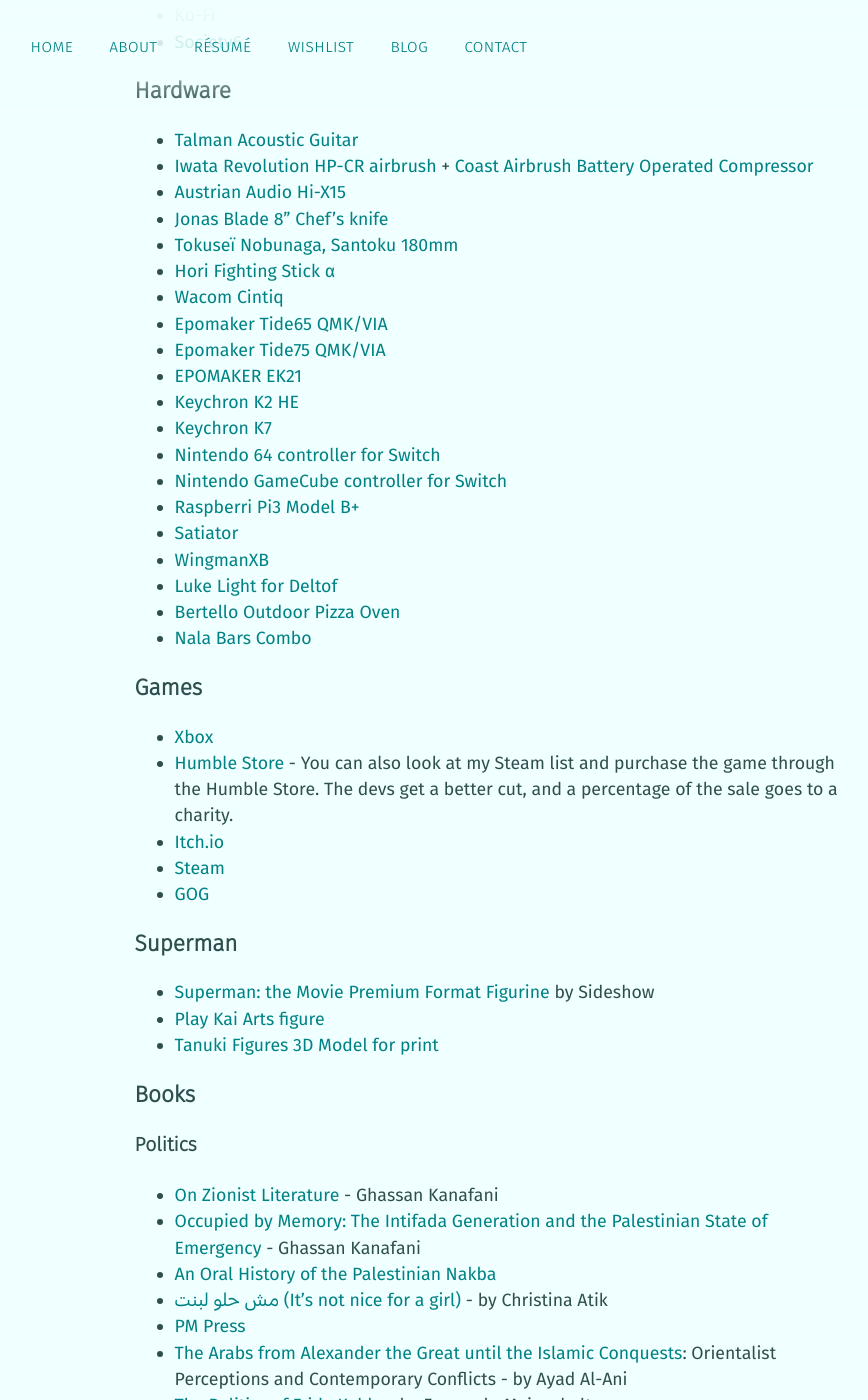
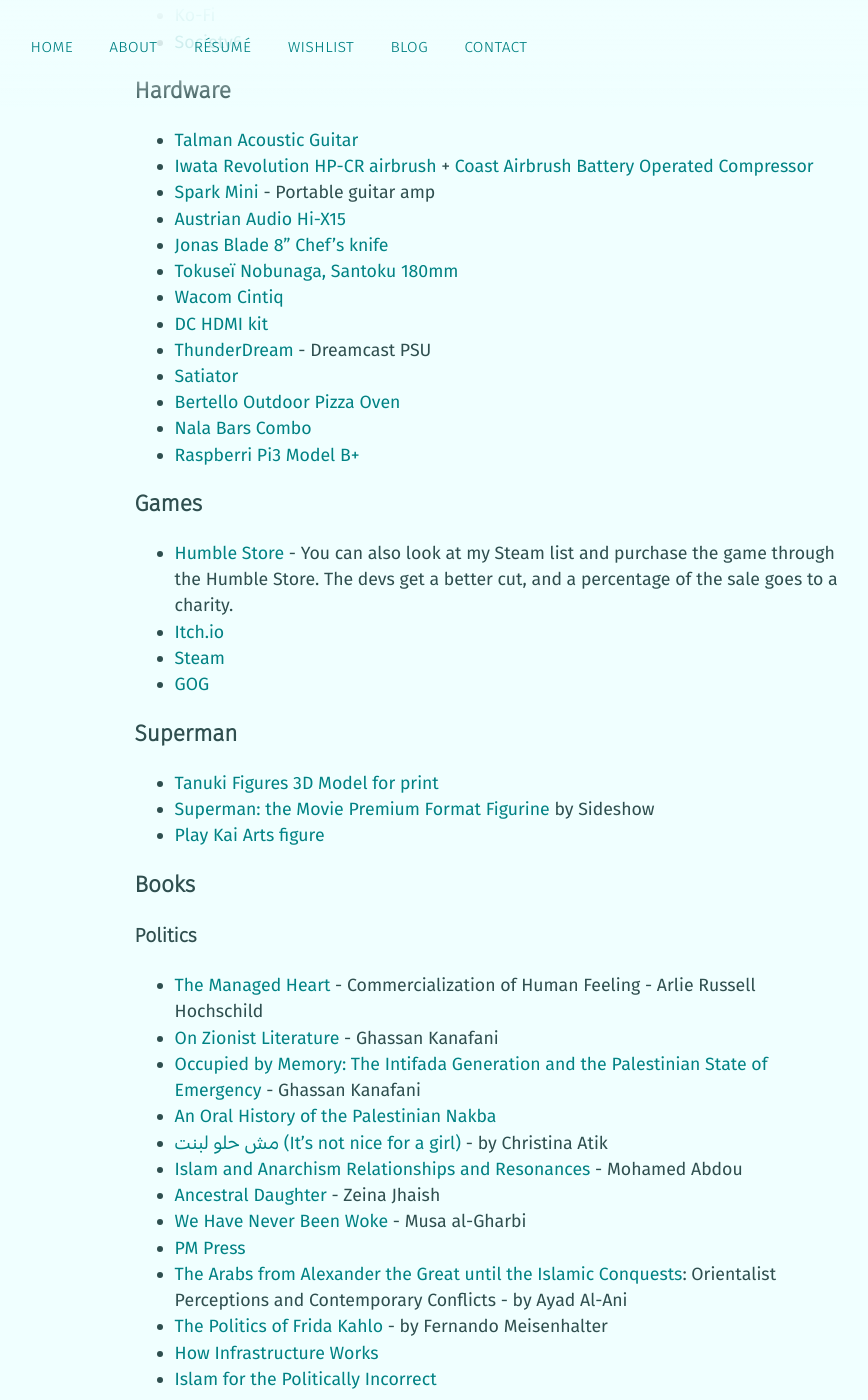
Before and after one commit to mstfacmly/mstfacmly.github.io, a Jekyll site: the page built from wishlist.md, in a window 1280 px wide and 1400 px high, scrolled down 293 px. Shown: the whole window, without its empty margins (147-1015 px from the left). Built offline with Jekyll 4.4.1, drawn with Linux system fonts in a browser that asks for light colours; nearby versions of some CDN libraries; a script that is not in the unit is left out; some of the changed text lies outside the part shown.

Commit message:
update wishlist

```diff
--- a/wishlist.md
+++ b/wishlist.md
@@ -6,62 +6,78 @@
 We all have things we want or need. In case you're feeling extra-generous or need gift ideas, here's my general wishlist.
 
 ### Patronage
+
 You can support me financially through these means
 * [Patreon](https://patreon.com/mstfacmly)
 * [Ko-Fi](https://ko-fi.com/mstfacmly)
 * [Society6](https://society6.com/mstfacmly)
 
 ### Hardware
+
 * [Talman Acoustic Guitar](https://www.ibanez.com/na/products/detail/tcy12e_2y_09.html)
 * [Iwata Revolution HP-CR airbrush](https://www.coastairbrush.com/proddetail.asp?prod=Revolution_HP-CR) + [Coast Airbrush Battery Operated Compressor](https://www.coastairbrush.com/proddetail.asp?prod=Coast_Airbrush_Battery_Operated_Compressor)
+* [Spark Mini](https://ca.positivegrid.com/products/spark-mini?variant=43337981984802) - Portable guitar amp
 * [Austrian Audio Hi-X15](http://economik.com/austrian-audio/hi-x15/)
 * [Jonas Blade 8" Chef's knife](https://jonasblade.com/product/8-chefs-knife/)
 * [Tokuseï Nobunaga, Santoku 180mm](https://www.lemouleur.com/couteaujaponais/tokusei-nobunaga-gyuto-180)
-* [Hori Fighting Stick α](https://stores.horiusa.com/fighting-stick-designed-for-xbox-series-x-s-xbox-one/)
 * [Wacom Cintiq](https://wacom.com/en-us/products/pen-displays/wacom-cintiq-pro-24)
+* [DC HDMI kit](https://www.pixelfx.co/product-page/dc-hdmi-retro-gem-kit)
+* [ThunderDream](https://thundertronics.net/product/dreamcast-universal-power-supply/) - Dreamcast PSU
+* [Satiator](https://www.satiator.net/Satiator_p_12.html)
+* [Bertello Outdoor Pizza Oven](https://ca.bertello.com/collections/products)
+* [Nala Bars Combo](https://nalamoves.shop/products/nala-bars-combo)
+* [Raspberri Pi3 Model B+](https://www.raspberrypi.org/products/raspberry-pi-3-model-b-plus)
+{%comment%}
+* [GuliKit Switch Joycon replacement](https://www.amazon.ca/dp/B0BPS1ZW1H)
+* [WingmanXB](https://shop.brookaccessory.com/en/products/wingman_xb)
+* [Luke Light for Deltof](https://www.thelukelight.com/collections/frontpage/products/white-tone-usb-light-kit-for-detolf-cabinet)
 * [Epomaker Tide65 QMK/VIA](https://epomaker.com/products/epomaker-tide65-qmk-via?variant=48165728616756)
 * [Epomaker Tide75 QMK/VIA](https://epomaker.com/products/epomaker-tide75-qmk-via?variant=48165716459828)
 * [EPOMAKER EK21](https://epomaker.com/products/epomaker-ek21)
 * [Keychron K2 HE](https://www.keychron.com/products/keychron-k2-he-wireless-magnetic-switch-keyboard)
 * [Keychron K7](https://www.keychron.com/pages/keychron-k7-wireless-mechanical-keyboard)
+* [Hori Fighting Stick α](https://stores.horiusa.com/fighting-stick-designed-for-xbox-series-x-s-xbox-one/)
 * [Nintendo 64 controller for Switch](https://www.nintendo.com/store/products/nintendo-64-controller/)
 * [Nintendo GameCube controller for Switch](https://www.nintendo.com/store/products/gamecube-controller/)
-* [Raspberri Pi3 Model B+](https://www.raspberrypi.org/products/raspberry-pi-3-model-b-plus)
-* [Satiator](https://www.satiator.net/Satiator_p_12.html)
-* [WingmanXB](https://shop.brookaccessory.com/en/products/wingman_xb)
-* [Luke Light for Deltof](https://www.thelukelight.com/collections/frontpage/products/white-tone-usb-light-kit-for-detolf-cabinet)
-* [Bertello Outdoor Pizza Oven](https://ca.bertello.com/collections/products)
-* [Nala Bars Combo](https://nalamoves.shop/products/nala-bars-combo)
-{%comment%}
-* [GuliKit Switch Joycon replacement](https://www.amazon.ca/dp/B0BPS1ZW1H)
 {%endcomment%}
 
 ### Games
-* [Xbox](https://www.microsoft.com/en-ca/store/wishlist)
+
 * [Humble Store](https://www.humblebundle.com/store/wishlist/39099216) - You can also look at my Steam list and purchase the game through the Humble Store. The devs get a better cut, and a percentage of the sale goes to a charity.
 * [Itch.io](https://itch.io/c/41005/wishlist-of-games-i-wish-have-a-linux-release)
 * [Steam](https://store.steampowered.com/wishlist/id/mstfacmly/)
 * [GOG](https://www.gog.com/u/mchamli/wishlist)
+{%comment%}
+* [Xbox](https://www.microsoft.com/en-ca/store/wishlist)
+{%endcomment%}
 
 ### Superman
+
+* [Tanuki Figures 3D Model for print](https://www.patreon.com/TanukiFigures/shop/superman-toon-990333)
 * [Superman: the Movie Premium Format Figurine](https://www.sideshow.com/collectibles/dc-comics-superman-the-movie-sideshow-collectibles-300759) by Sideshow
 * [Play Kai Arts figure](https://www.imaginationhobby.com/en/dc-comics-variant-no-6-superman-9-inch-action-figure-play-arts-kai-square-enix-product-opened-sold-in-store-en.html)
-* [Tanuki Figures 3D Model for print](https://www.patreon.com/TanukiFigures/shop/superman-toon-990333)
 
 ### Books
 
 #### Politics
+
+* [The Managed Heart](https://shop.librairieleuguelionne.com/item/bFRIIM_NfwZdEX_bNVXGUg) - Commercialization of Human Feeling - Arlie Russell Hochschild
 * [On Zionist Literature](https://www.ebb-magazine.com/books/p/on-zionist-literature) - Ghassan Kanafani
 * [Occupied by Memory: The Intifada Generation and the Palestinian State of Emergency](https://mtlshop.drawnandquarterly.com/?q=h.reports.iv&eisbn=DPbziv2lOhv9A4uw8W-2Ew) - Ghassan Kanafani
 * [An Oral History of the Palestinian Nakba](https://www.zedbooks.net/shop/book/an-oral-history-of-the-palestinian-nakba/)
 * [مش حلو لبنت (It’s not nice for a girl)](https://maamoulpress.com/It-s-Not-Nice-For-a-Girl-by-Christina-Atik) - by Christina Atik
+* [Islam and Anarchism Relationships and Resonances](https://www.plutobooks.com/product/islam-and-anarchism/) - Mohamed Abdou
+* [Ancestral Daughter](https://darajapress.com/publication/ancestral-daughter/) - Zeina Jhaish
+* [We Have Never Been Woke](https://press.princeton.edu/books/hardcover/9780691232607/we-have-never-been-woke) - Musa al-Gharbi
 * [PM Press](pmpress.org)
 * [The Arabs from Alexander the Great until the Islamic Conquests](https://www.jadaliyya.com/Details/43125/Ayad-Al-Ani,-The-Arabs-from-Alexander-the-Great-until-the-Islamic-Conquests-Orientalist-Perceptions-and-Contemporary-Conflicts-New-Texts-Out-Now): Orientalist Perceptions and Contemporary Conflicts - by Ayad Al-Ani
 * [The Politics of Frida Kahlo](https://www.bookdepository.com/Politics-Frida-Kahlo-Fernando-Meisenhalter/9781719915670) -  by Fernando Meisenhalter
 * [How Infrastructure Works](https://www.penguinrandomhouse.com/books/612711/how-infrastructure-works-by-deb-chachra/)
 * [Islam for the Politically Incorrect](http://www.gilgamesh-publishing.co.uk/islam-for-the-politically-incorrect.html)
 
+
 #### Fiction
+
 * [DUNE](https://shop.librairieleuguelionne.com/item/RCG13MTqOQkgyE-vQoCK1A) - Specifically this edition
 * [ Binti](https://www.kobo.com/ca/en/ebook/binti) or any other novel by [Nnedi Okorafor](https://www.kobo.com/ca/en/search?query=Nnedi%20Okorafor&fcsearchfield=Author)
 * [شبيك لبيك (Shubeik Lubeik)](https://maamoulpress.com/Shubeik-Lubeik-By-Deena-Mohamed) - by Deena Mohamed
@@ -92,6 +112,7 @@
 * [Godot Shaders Bible](https://jettelly.com/store/the-godot-shaders-bible)
 
 #### Sexuality
+
 * [We Wrote In Symbols](https://saqibooks.com/books/saqi/we-wrote-in-symbols/)
 * [Bonk: The Curious Coupling of Science and Sex](https://www.maryroach.net/bonk.html)
 * [How to Fuck Like a Girl](https://shop.librairieleuguelionne.com/item/fJ3W38gbgYQujpBKQMd4rQ)
@@ -140,4 +165,6 @@
 * [PCRF](https://pcrf1.app.neoncrm.com/forms/2024-ramadan-campaign-1)
 * [Canadians for Justice & Peace in the Middle East](https://www.cjpme.org/donate_ep)
 * [Canadian Civil Liberties Association (CCLA)](https://ccla.org/give)
+{%comment%}
 * [Free-Syria](http://www.free-syria-foundation.org/donate-fre-syria)
+{%endcomment%}
```
Also changed, not shown: other parts of wishlist.md (+12 -4 lines).
